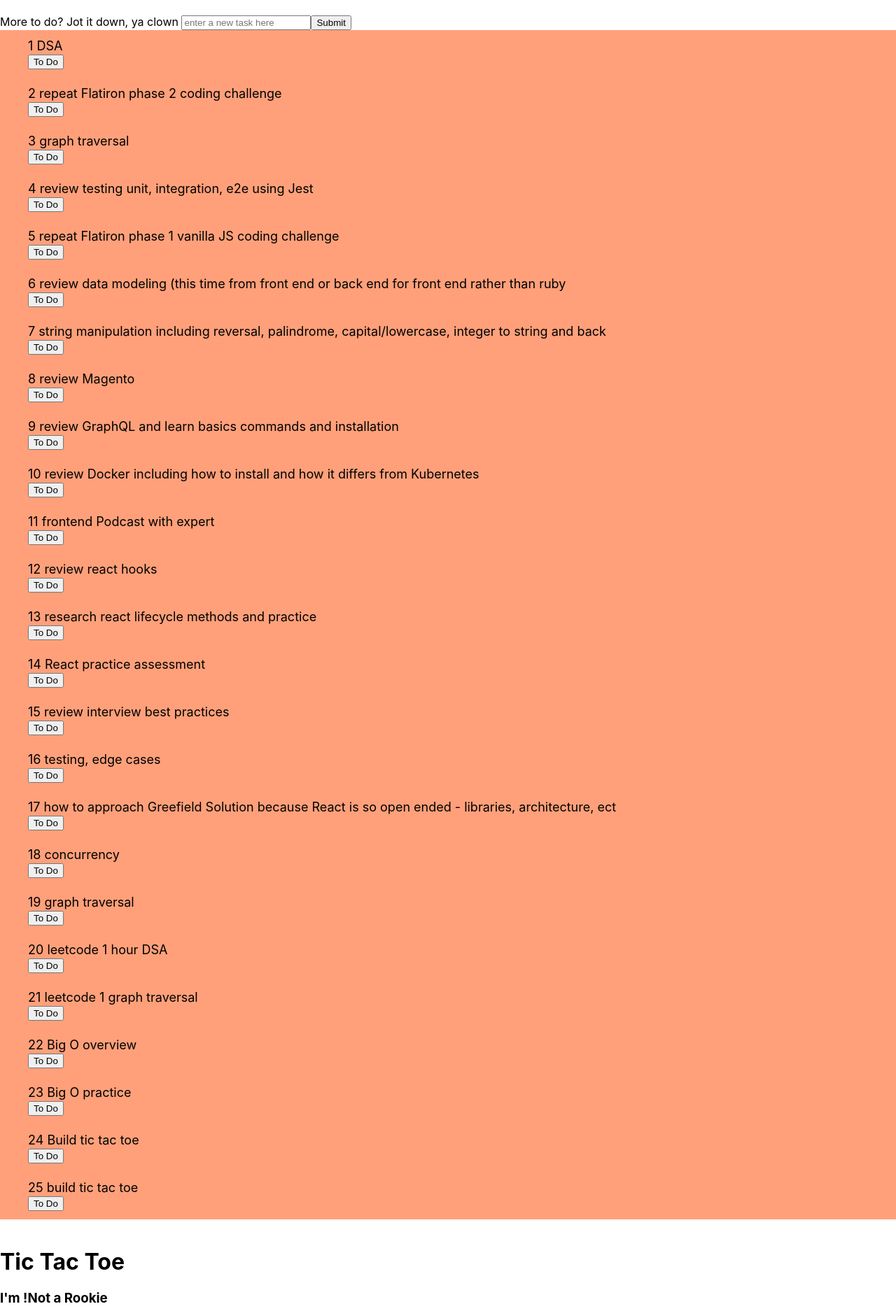
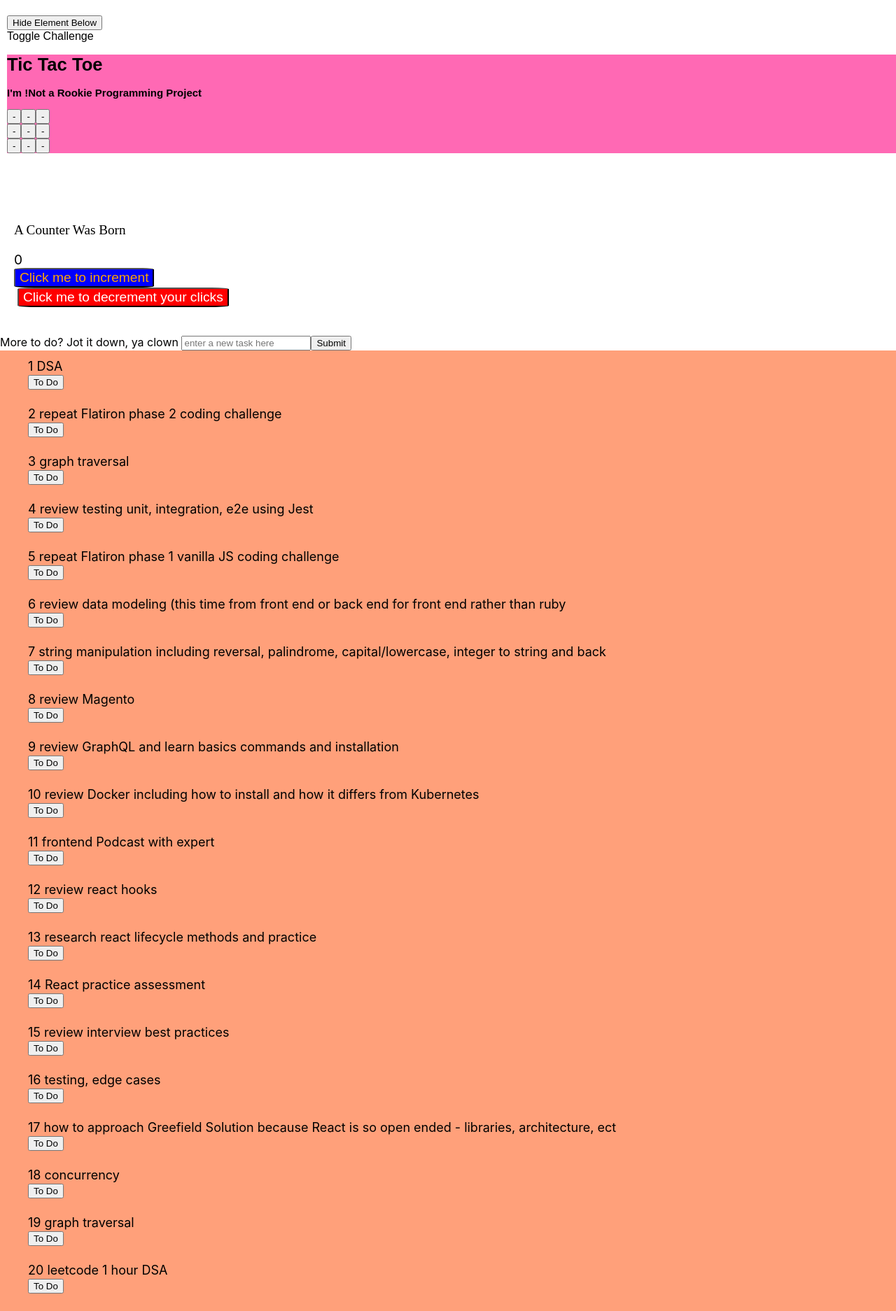
Before and after one commit to Laraellenh/todo-list-frontend-practice, a React (Create React App) app: page /tictactoe in a window 1280 px wide. Shown: the part 65-1939 px from the top of the page at 70% size. Built offline with nearby package versions, Linux system fonts and the light colour scheme; data requests are answered from the project's data file.

Commit message:
made a toggle show hide button

```diff
--- a/src/App.js
+++ b/src/App.js
@@ -6,6 +6,7 @@ import NewToDo from './Components/NewToDo'
 import { Link} from "react-router-dom"
 import TicTacToe from './Components/TicTacToe'
 import Counter from './Components/Counter'
+import Toggle from './Components/Toggle'
 // going to use borwser router to put give other components (game, counter) their own paths when I have time
 
 function App() {
@@ -31,16 +32,25 @@ useEffect(()=>{
 
     <div  >
 
-      <div className="div"> How to Get the Job </div>
+      <div
+
+      className="div"> How to Get the Job </div>
       <h4 className="h4"> Look, I'm On a Computer </h4>
+      <Toggle/>
+      <TicTacToe/>
+      <Counter/>
+      <br></br>
+      <br></br>
+      <br></br>
+      <br></br>
+      <br></br>
+      <br></br>
       <NewToDo onAddNewTask={addNewToDo} tasksArray= {taskList} setTasks={setTasks} />
       {/* <Link to= "/tictactoe"> Play TicTacToe </Link> */}
       <ul id="myUL">
       {taskList}
-      <br></br>
-      <TicTacToe/>
-      {/* <br></br> */}
-      <Counter/>
+
+
       </ul>
       {/* <Routes>
         <Route path = "/tictactoe" element = {<TicTacToe />}>
--- a/src/Components/Counter.js
+++ b/src/Components/Counter.js
@@ -31,7 +31,7 @@ export default function Counter(){
                 fontSize: '100%',
                 top: '20vh',
                 marginRight: '5px',
-                backgroundColor: 'green',
+                backgroundColor: 'blue',
                 borderRadius: '8%',
                 color: 'orange',
               }}
--- a/src/Components/TicTacToe.js
+++ b/src/Components/TicTacToe.js
@@ -16,9 +16,15 @@ export default function TicTacToe() {
       setPlayer( player === "X" ? "O" : "X")
   }
   return (
-    <div >
+    <div
+        style={{
+            background: "hotpink",
+            fontFamily: "sans-serif",
+            fontSize: "80%",
+            marginLeft: "10px"
+        }} >
       <h1>Tic Tac Toe </h1>
-      <h3> I'm !Not a Rookie </h3>
+      <h3> I'm !Not a Rookie Programming Project </h3>
       {gameBoard.map((square, i) => {
         return (
           <span key={i}>
--- /dev/null
+++ b/src/Components/Toggle.js
@@ -0,0 +1,26 @@
+import {useState} from 'react'
+export default function Toggle(){
+// set state for display to true
+    const [displayElement, setDisplayElement] = useState(true);
+
+
+
+    return (
+      <>
+      {/* callback sets to not display and change the copy based on state */}
+        <button style={{
+        marginLeft: "10px",
+        fontFamily: "fantasy"
+      }}
+        onClick = {()=>setDisplayElement(!displayElement)} >
+          {displayElement ? "Hide Element Below" : "Show Element Below"}
+          </button>
+        {displayElement &&  <div style={{
+        marginLeft: "10px",
+        fontFamily: "fantasy"
+      }} >Toggle Challenge</div>}
+
+
+      </>
+    );
+}
```
Also changed, not shown: src/Components/Sudoku.js (added, +28 -0 lines).
